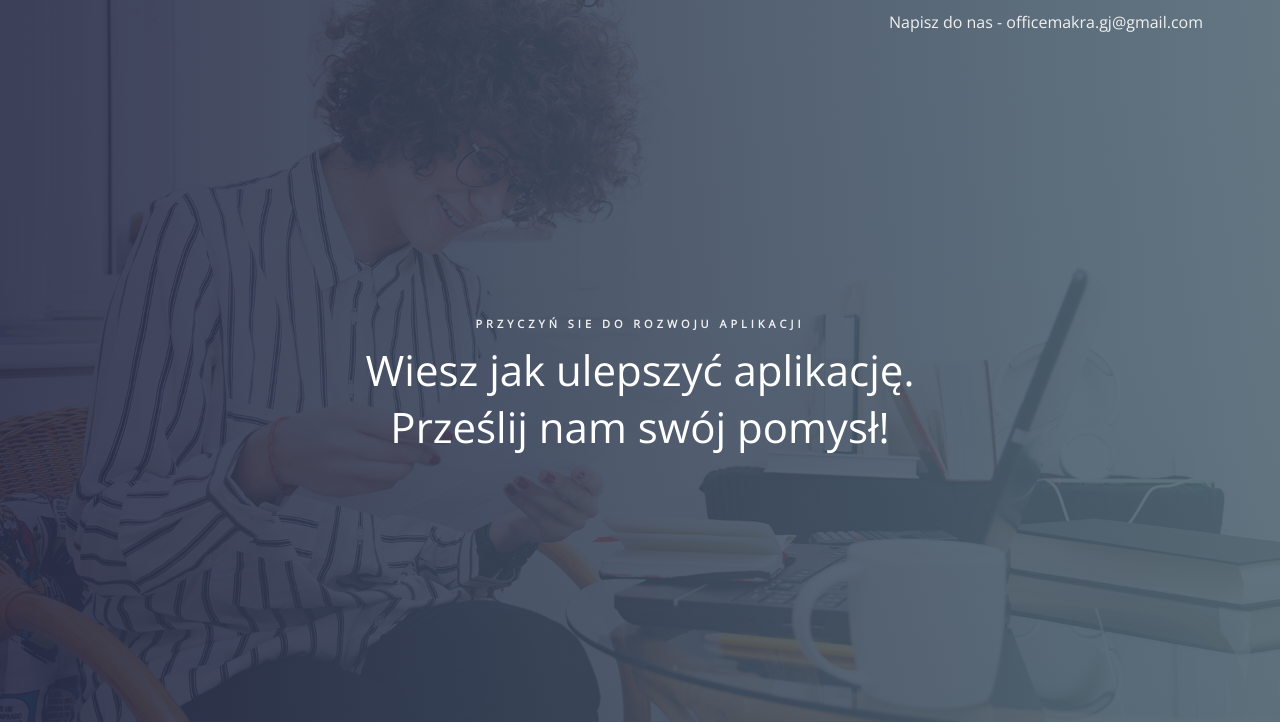
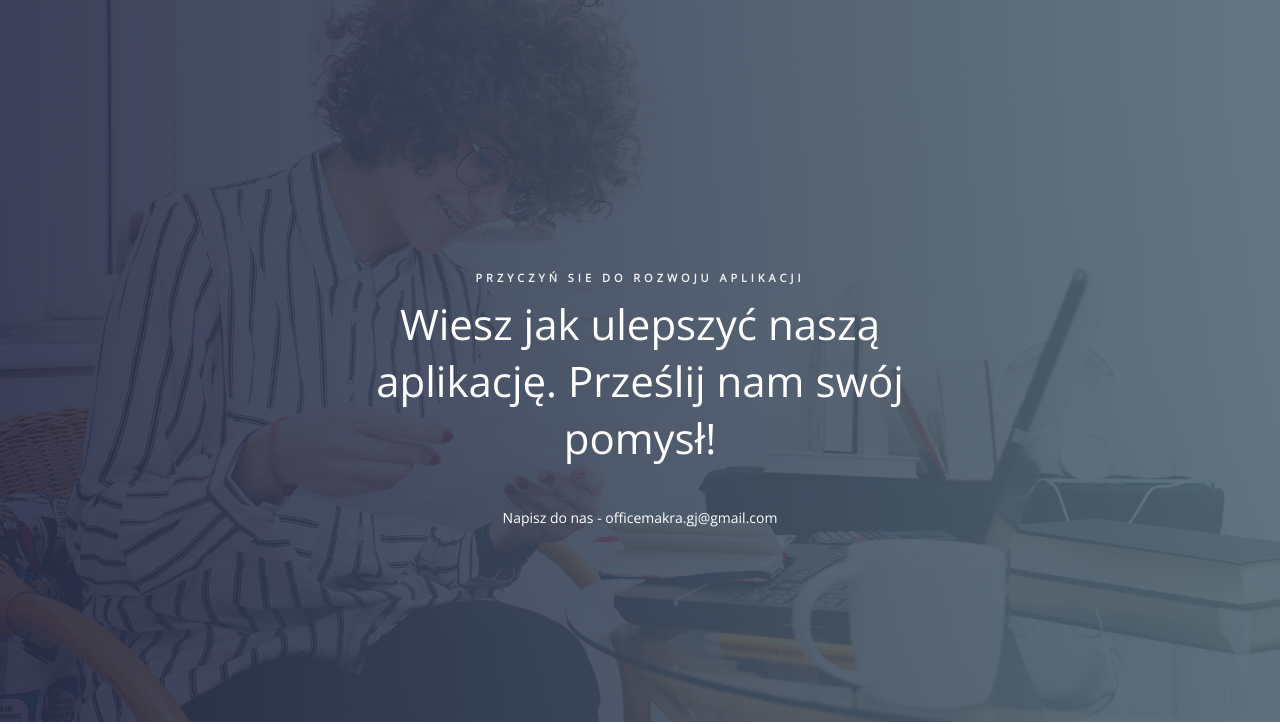
Before and after one commit to grzegjar/office-makra, a plain HTML site: page index.html in a window 1280 px wide. Shown: the part 78-802 px from the top of the page. Drawn offline with nearby package versions, Linux system fonts and the light colour scheme.

Commit message:
Update index.html

```diff
--- a/index.html
+++ b/index.html
@@ -63,11 +63,7 @@
                     <li><a href="#pricing" class="smoothScroll">Ceny</a></li>
                     <li><a href="#contact" class="smoothScroll">Kontakt</a></li>
                 </ul>
-                <ul class="nav navbar-nav navbar-right">
-                    <li><a href="#">Napisz do nas - <span>officemakra.gj@gmail.com</span></a></li>
-                </ul>
             </div>
-
         </div>
     </section>
 
@@ -81,13 +77,14 @@
                 <div class="col-md-offset-3 col-md-6 col-sm-12">
                     <div class="home-info">
                         <h3>PRZYCZYŃ SIE DO ROZWOJU APLIKACJI</h3>
-                        <h1>Wiesz jak ulepszyć aplikację. Prześlij nam swój pomysł!</h1>
+                        <h1>Wiesz jak ulepszyć naszą aplikację. Prześlij nam swój pomysł!</h1>
+                        <p style="color: white">Napisz do nas - <span>officemakra.gj@gmail.com</span></p>
                         <!--
-                            <form action="" method="get" class="online-form">
-        <input type="email" name="email" class="form-control" placeholder="Podaj swój adres email" required="">
-        <button type="submit" class="form-control">Zacznij</button>
-                        </form>
-                        -->
+                        <form action="" method="get" class="online-form">
+    <input type="email" name="email" class="form-control" placeholder="Podaj swój adres email" required="">
+    <button type="submit" class="form-control">Zacznij</button>
+                    </form>
+                    -->
                     </div>
                 </div>
 
```
